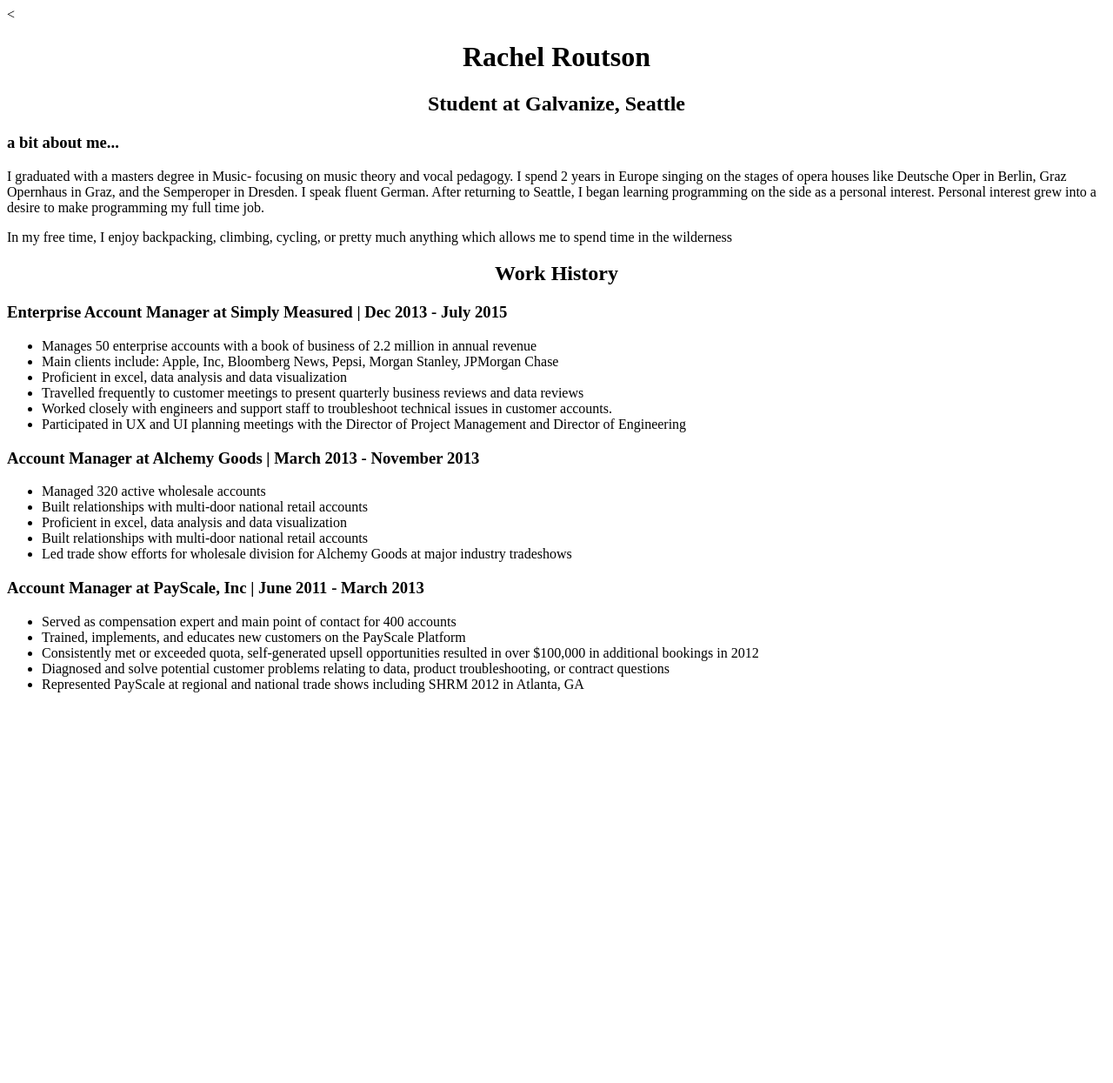
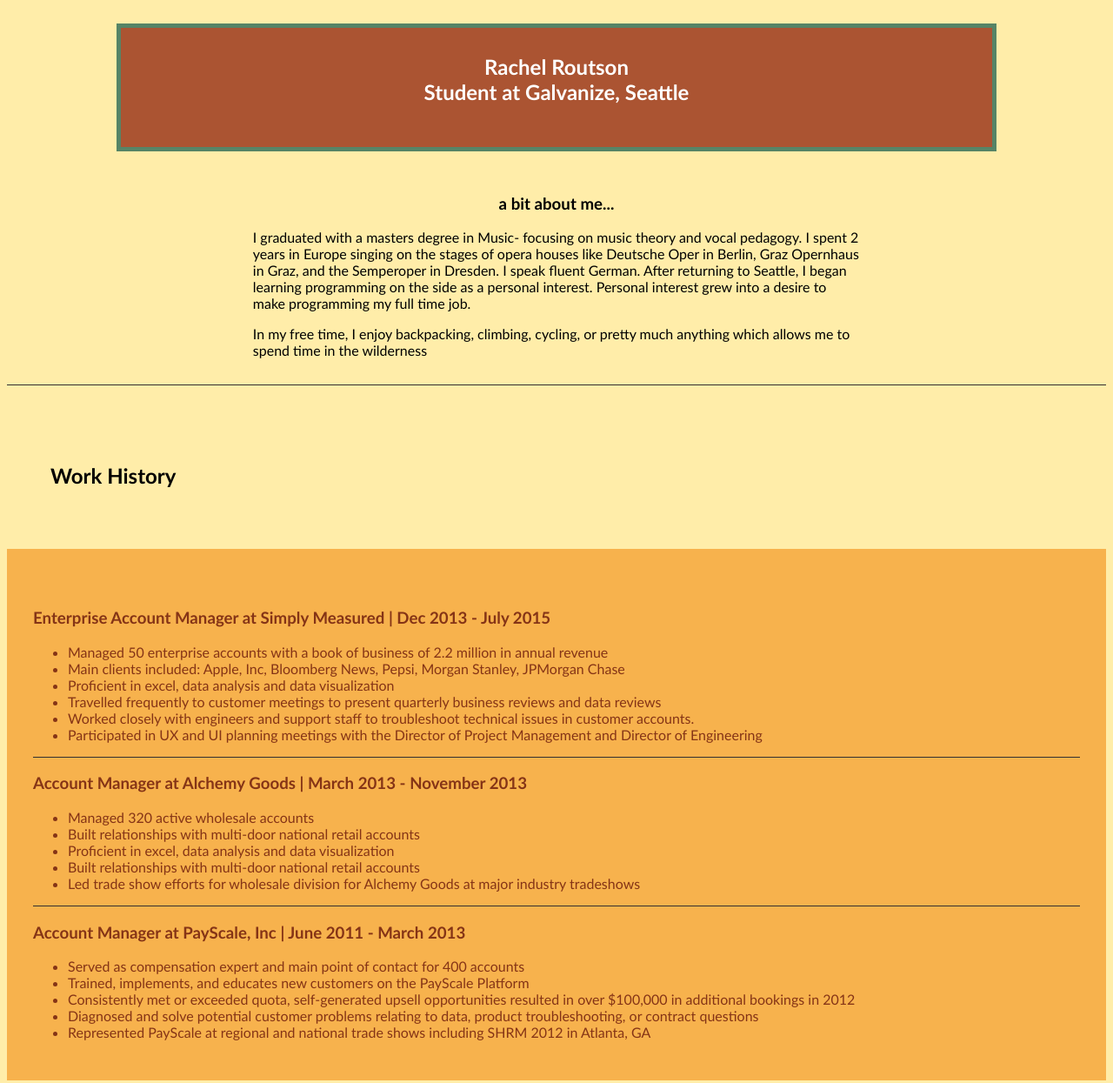
Before and after one commit to RSR312-206/RSR312-206.github.io, a plain HTML site: page index.html in a window 1280 px wide. Shown: the whole page at 87% size. Before the commit the page ends 812 px from the top, so only its background shows below. Drawn offline with Linux system fonts and the light colour scheme.

Commit message:
added pic file and improved css format

```diff
--- a/index.html
+++ b/index.html
@@ -1,30 +1,41 @@
 <!DOCTYPE html>
 <html>
-  <head><
-    <h1><center>Rachel Routson</center></h1>
+  <head>
+
+        <link rel="stylesheet" href="resume.css" />
   </head>
   <body>
     <main>
-      <h2><center>Student at Galvanize, Seattle</center></h2>
+      <br>
+      <div class="title"</div><h2><center>Rachel Routson <br> Student at Galvanize, Seattle</center></h2>
+
+        <br>
+
     </main>
+    <div class="about">
       <section>
-        <h3><b>a bit about me...</b></h3>
-          <p>I graduated with a masters degree in Music- focusing on music theory and vocal pedagogy. I spend 2 years in Europe singing on the stages of opera houses like Deutsche Oper in Berlin, Graz Opernhaus in Graz, and the Semperoper in Dresden. I speak fluent German. After returning to Seattle, I began learning programming on the side as a personal interest. Personal interest grew into a desire to make programming my full time job.</p>
-          <p1>In my free time, I enjoy backpacking, climbing, cycling, or pretty much anything which allows me to spend time in the wilderness</p1>
+        <h3><center><b>a bit about me...</b></center></h3>
+          <p>I graduated with a masters degree in Music- focusing on music theory and vocal pedagogy. I spent 2 years in Europe singing on the stages of opera houses like Deutsche Oper in Berlin, Graz Opernhaus in Graz, and the Semperoper in Dresden. I speak fluent German. After returning to Seattle, I began learning programming on the side as a personal interest. Personal interest grew into a desire to make programming my full time job.</p>
+          <p1>In my free time, I enjoy backpacking, climbing, cycling, or pretty much anything which allows me to spend time in the wilderness
+
       </section>
+    </div>
+      <div class="line-separator"></div>
+      <br>
+        <div class="worktitle"><h2>Work History</h2></div>
+      <article class="work">
 
-
-      <article>
-        <h2><center><b>Work History</b></center></h2>
+        <br>
           <h3>Enterprise Account Manager at Simply Measured | Dec 2013 - July 2015</h3>
           <ul>
-            <li>Manages 50 enterprise accounts with a book of business of 2.2 million in annual revenue</li>
-            <li>Main clients include: Apple, Inc, Bloomberg News, Pepsi, Morgan Stanley, JPMorgan Chase</li>
+            <li>Managed 50 enterprise accounts with a book of business of 2.2 million in annual revenue</li>
+            <li>Main clients included: Apple, Inc, Bloomberg News, Pepsi, Morgan Stanley, JPMorgan Chase</li>
             <li>Proficient in excel, data analysis and data visualization</li>
             <li>Travelled frequently to customer meetings to present quarterly business reviews and data reviews</li>
             <li>Worked closely with engineers and support staff to troubleshoot technical issues in customer accounts.</li>
             <li>Participated in UX and UI planning meetings with the Director of Project Management and Director of Engineering</li>
           </ul>
+          <div class="line-separator"></div>
 
         <h3>Account Manager at Alchemy Goods | March 2013 - November 2013</h3>
           <ul>
@@ -34,6 +45,7 @@
             <li>Built relationships with multi-door national retail accounts</li>
             <li>Led trade show efforts for wholesale division for Alchemy Goods at major industry tradeshows</li>
           </ul>
+          <div class="line-separator"></div>
         <h3>Account Manager at PayScale, Inc | June 2011 - March 2013</h3>
           <ul>
             <li>Served as compensation expert and main point of contact for 400 accounts</li>
@@ -46,41 +58,3 @@
 
   </body>
 </html>
-
-
-<!-- Served as compensation expert and main point of contact for 400 accounts
-Trained, implements, and educates new customers on the PayScale Platform *Consistently met or exceeded quota, self-generated upsell opportunities resulted in over $100,000 in additional bookings in 2012.
-Diagnosed and solve potential customer problems relating to data, product troubleshooting, or contract questions.
-Represented PayScale at regional and national trade shows including SHRM 2012 in Atlanta, GA
- -->
-<!--  html
-head
-body
-script
-link
-title
-meta
-style
-Media
-
-img
-video
-audio
-Typography
-
-p
-h1 - h6
-em, strong
-blockquote
-ul, ol
-li
-Layout
-
-main
-section
-article
-header
-footer
-hr
-nav
-div -->
--- /dev/null
+++ b/resume.css
@@ -0,0 +1,65 @@
+
+html {
+    box-sizing: border-box;
+}
+*, *:before, *:after {
+    box-sizing: inherit;
+}
+
+html {
+	background: RGBA(255, 237, 169, 1);
+	border: RGBA(86, 132, 102, 1) 3px;
+	font-family: Futura, 'Trebuchet MS', Arial, sans-serif;
+}
+
+.line-separator{
+
+height:1px;
+
+background:#717171;
+
+border-bottom:1px solid #313030;
+
+}
+
+.title {
+	width: 80%;
+	margin: auto;
+	padding: 10px;
+	color: white;
+	border: solid RGBA(86, 132, 102, 1) 5px;
+	background-color: RGBA(171, 84, 50, 1)
+}i
+body {
+	color: RGBA(133, 52, 22, 1);
+	width 80%;
+	padding-left: 20%;
+	padding-right: 20%;
+	margin: auto;
+	border: solid RGBA(86, 132, 102, 1) 5px;
+}
+.work {
+	background: RGBA(247, 178, 77, 1);
+	padding: 30px;
+	color: RGBA(133, 52, 22, 1);
+	margin: auto;
+}
+
+.worktitle {
+
+	padding: 50px;
+	border: RGBA(86, 132, 102, 1) 5px;
+
+}
+
+.about {
+	width: 60%;
+	padding: 30px;
+	margin: auto;
+}
+
+/*span {
+	background-color: grey;
+	color: white;
+	display: block;
+}*/
```
Also changed, not shown: html.html (added, +4 -0 lines), rachel.jpg (added).
